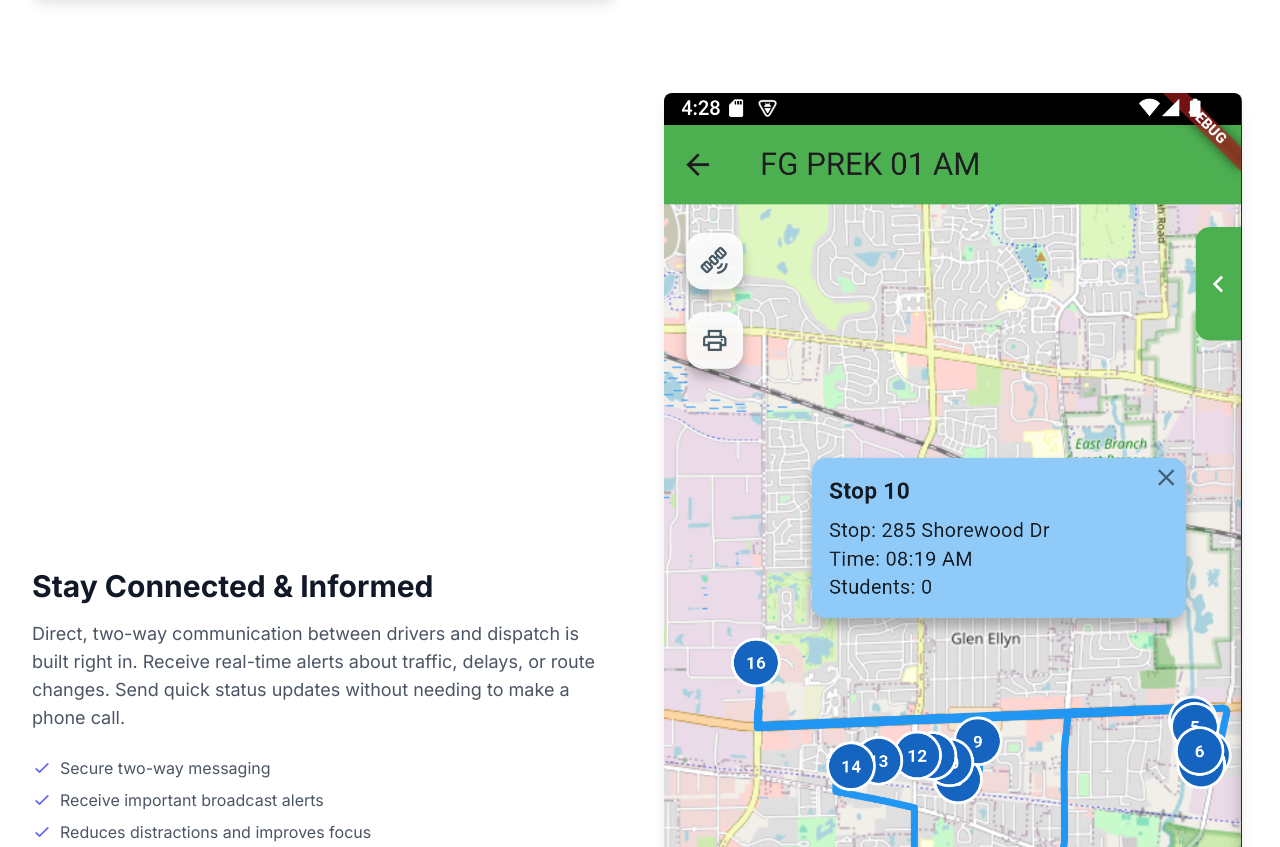
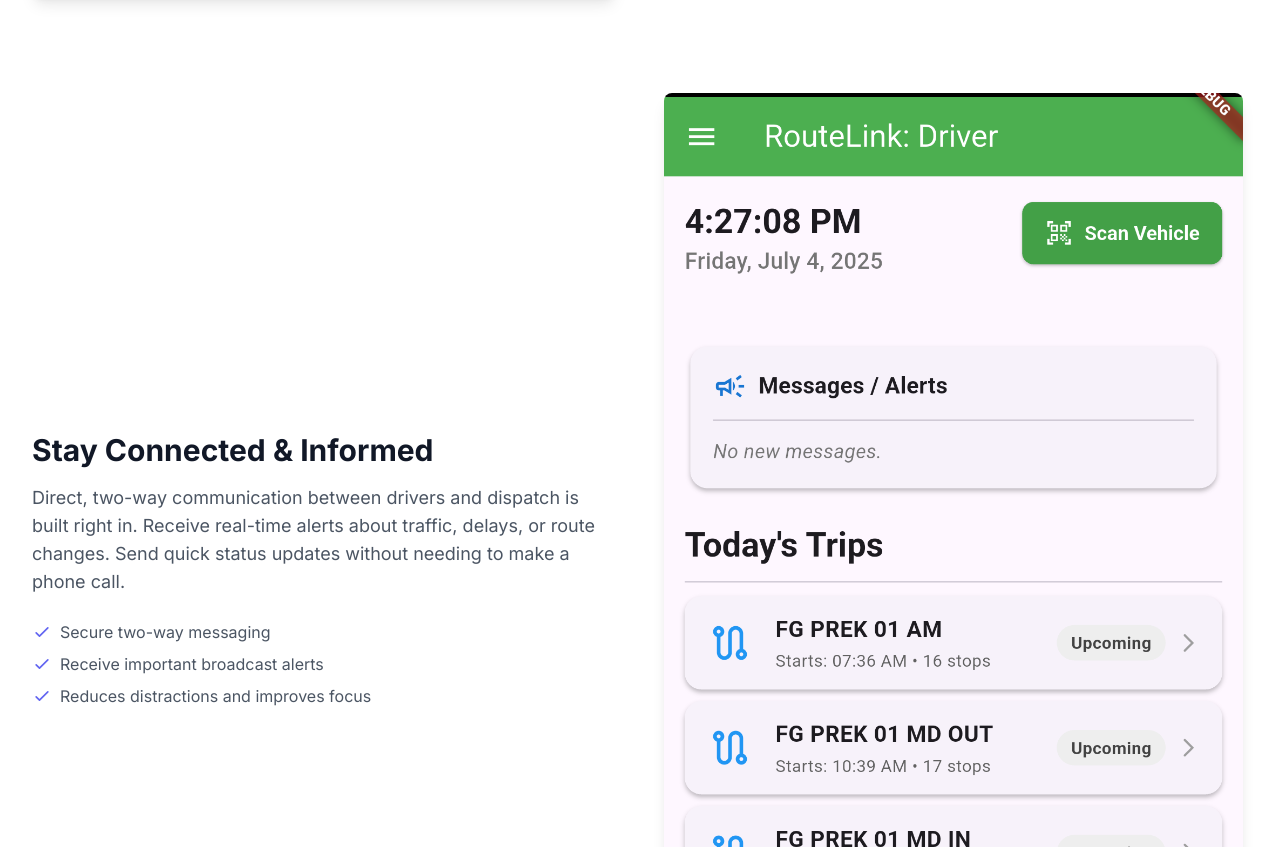
Before and after one commit to micheals-tim/omnilink-website, a plain HTML site: page driver.html in a window 1280 px wide. Shown: the part 2331-3178 px from the top of the page. Drawn offline with nearby package versions, Linux system fonts and the light colour scheme.

Commit message:
fixed driver alerts image

```diff
--- a/driver.html
+++ b/driver.html
@@ -91,7 +91,7 @@
                         </ul>
                     </div>
                     <div>
-                        <img src="images/driver/driver_mobile_trip_preview.png" alt="Screenshot of the driver messaging interface" class="screenshot">
+                        <img src="images/driver/driver_mobile.png" alt="Screenshot of the driver messaging interface" class="screenshot">
                     </div>
                 </div>
 
```
